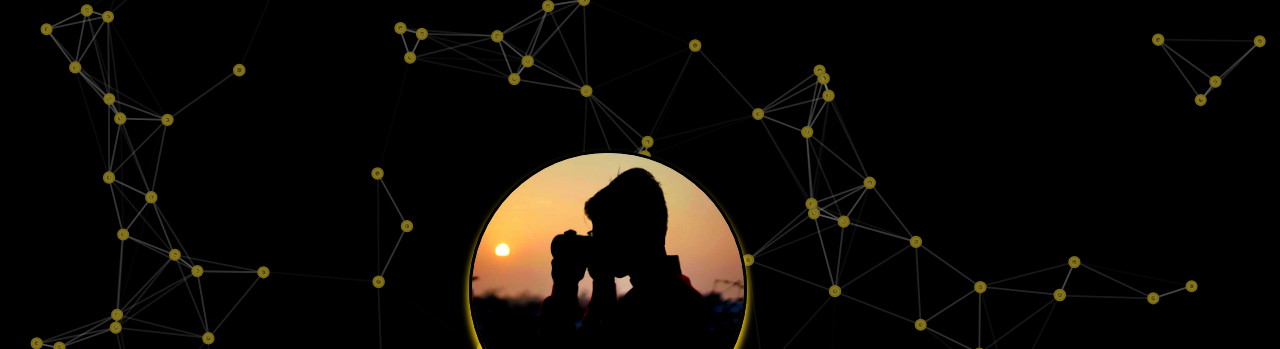
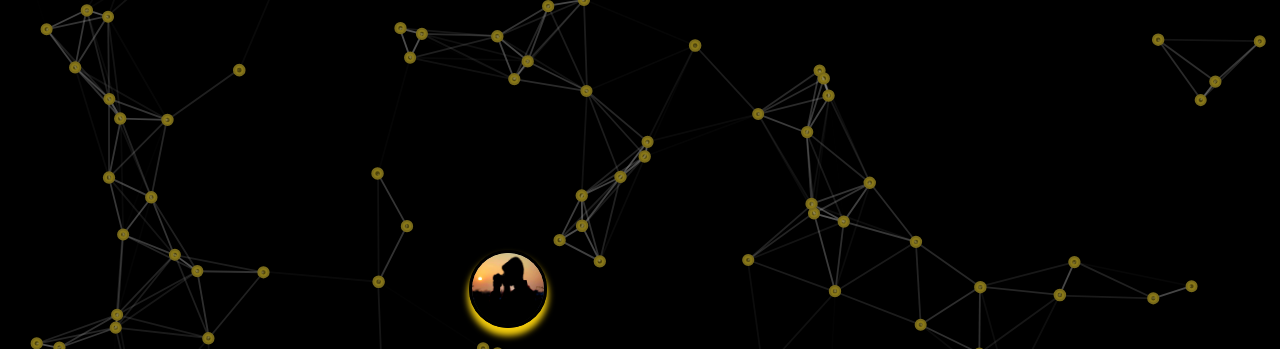
Before and after one commit to oberoy-ravi/jha-_-ayush, a plain HTML site: page index.html in a window 1280 px wide. Shown: the top 349 px of the page. Drawn offline with nearby package versions, Linux system fonts and the light colour scheme; a web font is replaced by a local one.

Commit message:
Update style.css

```diff
--- a/css/style.css
+++ b/css/style.css
@@ -290,8 +290,8 @@ ul li:nth-child(3):hover {
 }
 
 .home .content img {
-    height: 27.8rem;
-    width: 27.8rem;
+    height: 7.8rem;
+    width: 7.8rem;
     border-radius: 50%;
     object-fit: cover;
     border-style:solid;
```
